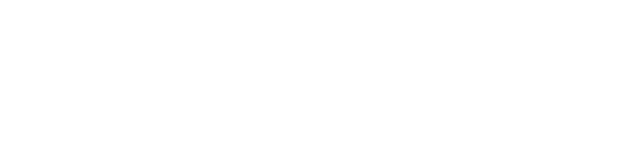
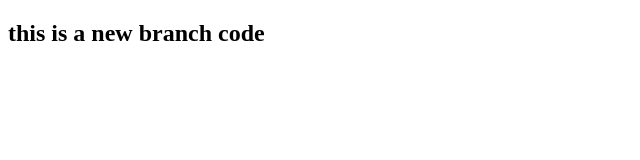
Before and after one commit to vishalpal011/first-repository, a plain HTML site: page index.html in a window 1280 px wide. Shown: the whole page, without its empty margins (0-640 px from the left). Drawn offline with Linux system fonts and the light colour scheme.

Commit message:
new branch

```diff
--- a/index.html
+++ b/index.html
@@ -6,6 +6,6 @@
     <title>Document</title>
 </head>
 <body>
-
+    <h2>this is a new branch code</h2>
 </body>
 </html>
```
